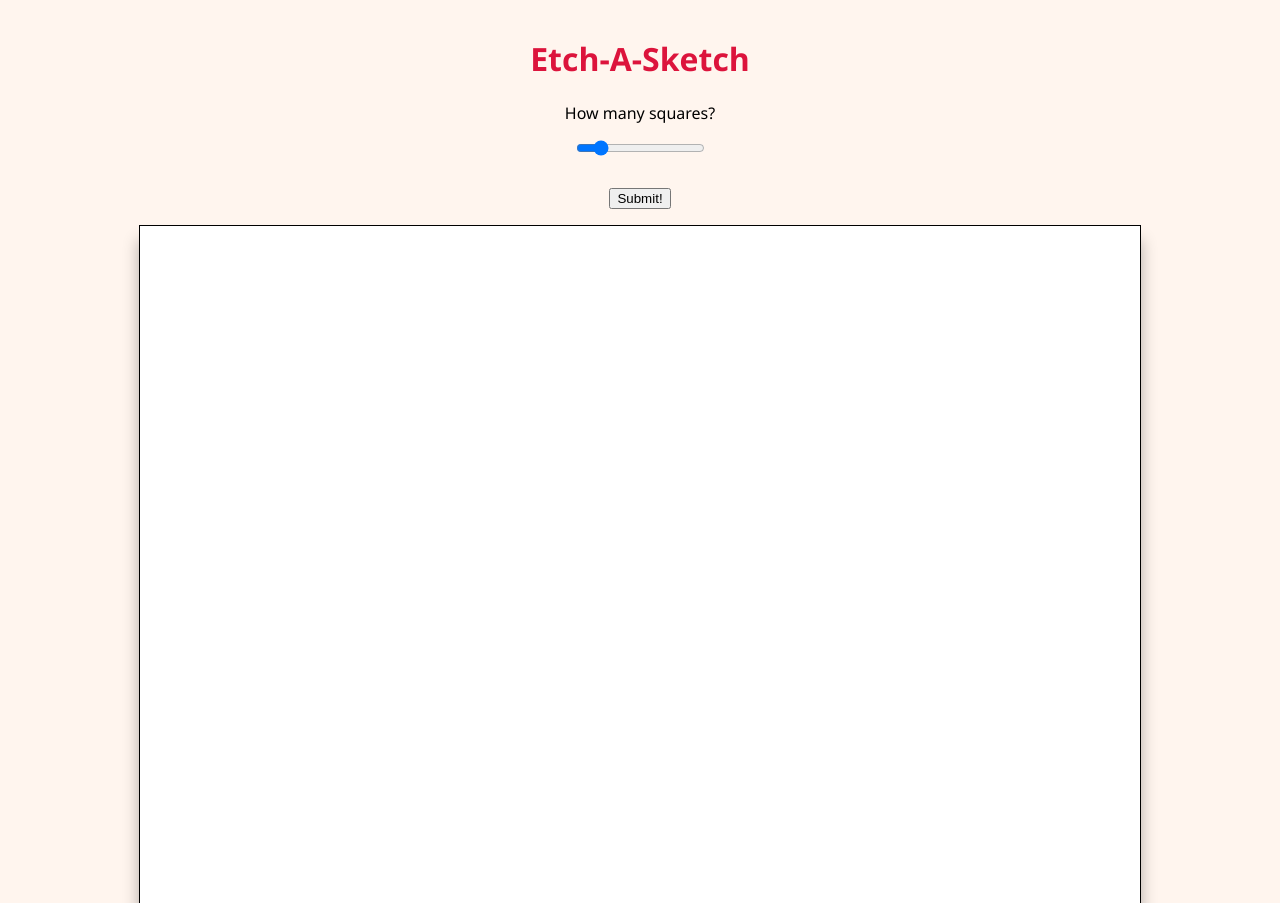
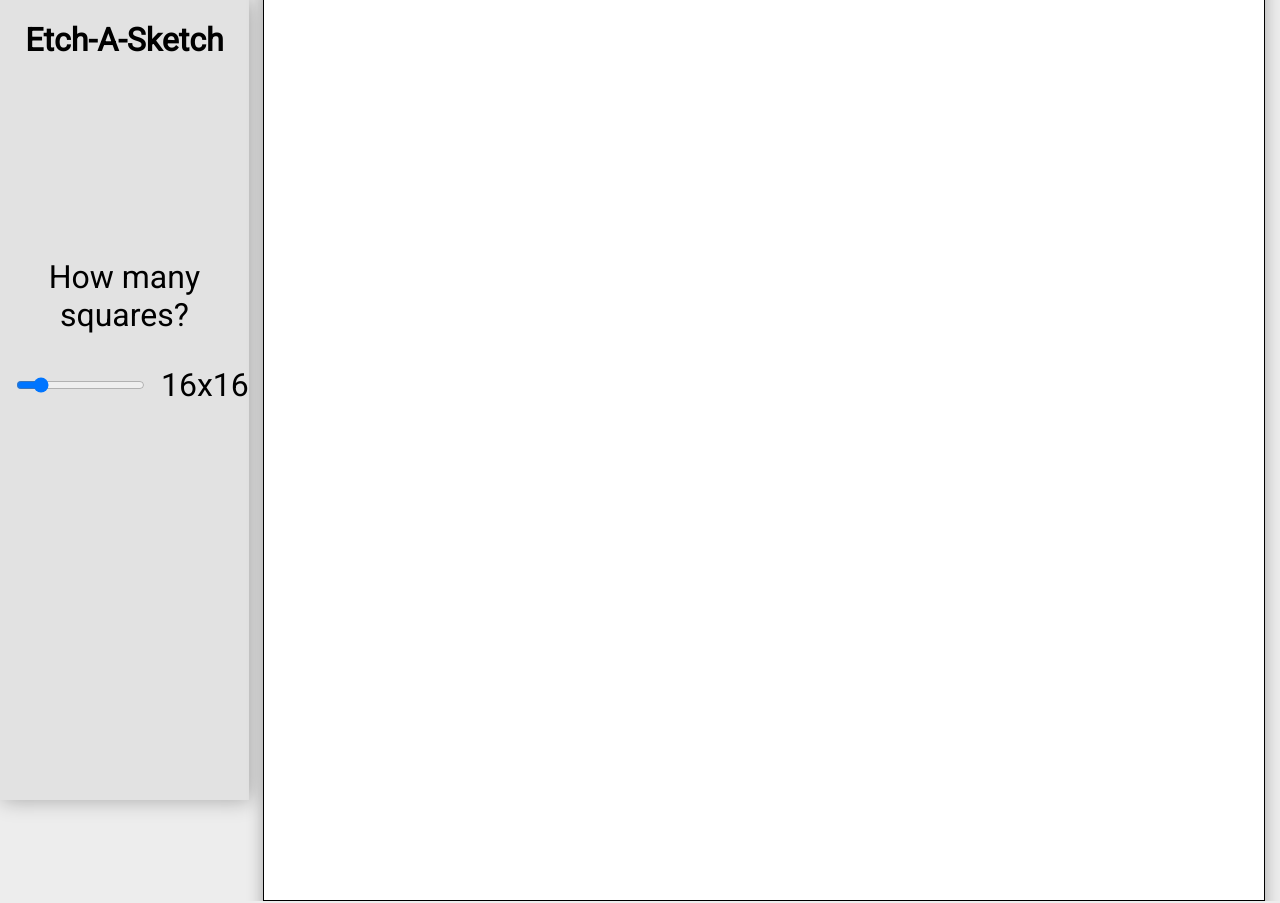
Before and after one commit to matanmorse/odin-etch-a-sketch, a plain HTML site: page index.html in a window 1280 px wide. Shown: the top 903 px of the page. Drawn offline with Linux system fonts and the light colour scheme.

Commit message:
change ui

```diff
--- a/index.html
+++ b/index.html
@@ -1,6 +1,7 @@
 <!DOCTYPE html>
 <html lang="en">
 <head>
+    <link href='http://fonts.googleapis.com/css?family=Roboto' rel='stylesheet' type='text/css'>
     <link rel="stylesheet" href="styles.css">
     <script defer src="script.js"></script>
     <meta charset="UTF-8">
@@ -10,12 +11,20 @@
 </head>
 <body ondragstart="return false;" ondrop='return false;'>
     <div class="main-content">
-        <h1 class="title">Etch-A-Sketch</h1>
-        <label class="button-label">How many squares?</label>
-        <input class="cell-count" min="1" max="100" type="range" value="16">
-        <button type="submit" class="submit-button">Submit!</button>
-        <div class="grid">
+        <div class="sidebar">
+            <h1 class="title">Etch-A-Sketch</h1>
+            <div class="settings">
+                <label class="button-label">How many squares?</label>
+                <div class="size-display">
+                    <input class="cell-count" min="1" max="100" type="range" value="16">
+                    <p class="cell-count-display">16x16</p>
+                </div>
+            </div>
+        </div>
+        <div class="main-bar">
+            <div class="grid">
 
+            </div>
         </div>
     </div>
 </body>
--- a/script.js
+++ b/script.js
@@ -10,6 +10,7 @@ document.body.onmouseup = () => (mouseDown = false)
 
 const container = document.querySelector('div.grid')
 const cellField = document.querySelector('input.cell-count');
+const cellCountDisplay = document.querySelector('p.cell-count-display');
 
 function changeColor(event) {
     // check if mouse is down
@@ -34,12 +35,18 @@ function updateGrid() {
 
     // generate new grid
     generateGrid();
+
+    // change counter
+    cellCountDisplay.innerHTML = `${numberOfCells}x${numberOfCells}`
+
 }
 
 // generate a grid of squares based on number of squares wanted
 function generateGrid() {
     const cellSize = gridSize / numberOfCells;
     const rowCount = Math.floor(1000 / cellSize);
+    // set counter
+    cellCountDisplay.innerHTML = `${numberOfCells}x${numberOfCells}`
 
     for (let i = 0; i < numberOfCells; i++) {
 
--- a/styles.css
+++ b/styles.css
@@ -1,24 +1,57 @@
 * {
     box-sizing: inherit;
+    font-family: inherit;
+}
+
+html {
+    height: 100%;
 }
 
 body {
+    font-family: 'Roboto', sans-serif;
+    height: 100%;
     box-sizing: content-box;
-    background-color: seashell;
+    background-color: #ededed;
     margin: 0;
-    font-family:'Segoe UI', Tahoma, Geneva, Verdana, sans-serif;
 }
 
 div.main-content {
-    margin: 1rem;
+    height: 100%;
+    margin: 0rem;
     display: flex;
-    flex-direction: column;
+    flex-direction: row;
     text-align: center;
     justify-content: center;
     align-items: center;
 }
 
+div.main-bar {
+    flex: 5;
+}
+
+div.sidebar {
+    box-shadow: rgba(0, 0, 0, 0.3) 2px 0px 20px;
+    height: 100%;
+    width: 100%;
+    flex: 1;
+    background-color: #e2e2e2;
+}
+
+div.settings {
+    display: flex;
+    flex-direction: column;
+    justify-content: center;
+    align-items: center;
+    font-size: 24pt;
+    margin-top: 80%;
+}
+
+div.size-display {
+    display: flex;
+}
+
 div.grid {
+    margin: 0 auto 0 auto;
     box-shadow: rgba(0, 0, 0, 0.3) 0px 15px 15px;
     height: 1000px;
     width: 1000px;
@@ -34,7 +67,7 @@ button {
 }
 
 h1.title {
-    color: crimson;
+    color: black;
 }
 
 .row {
```
